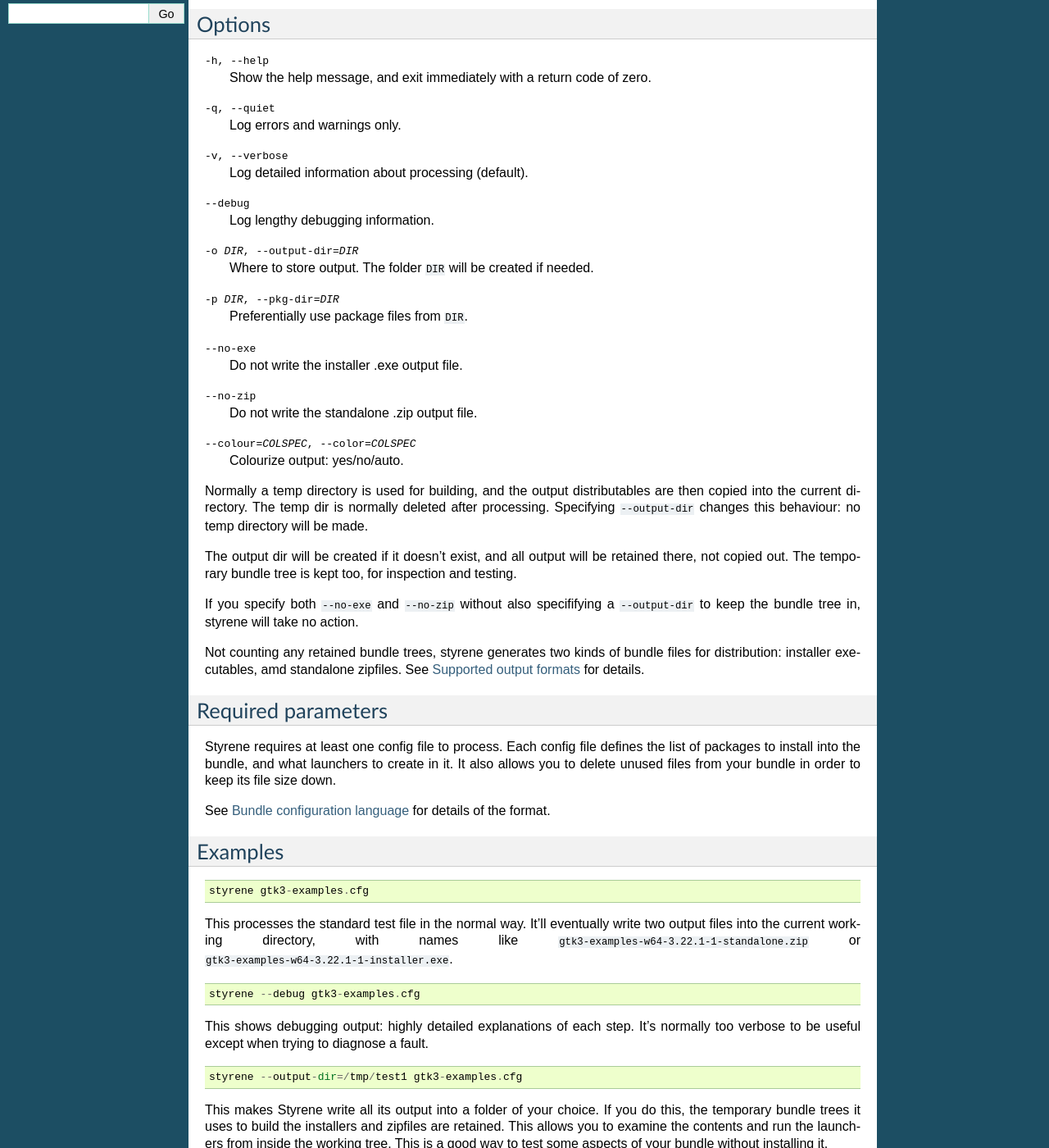
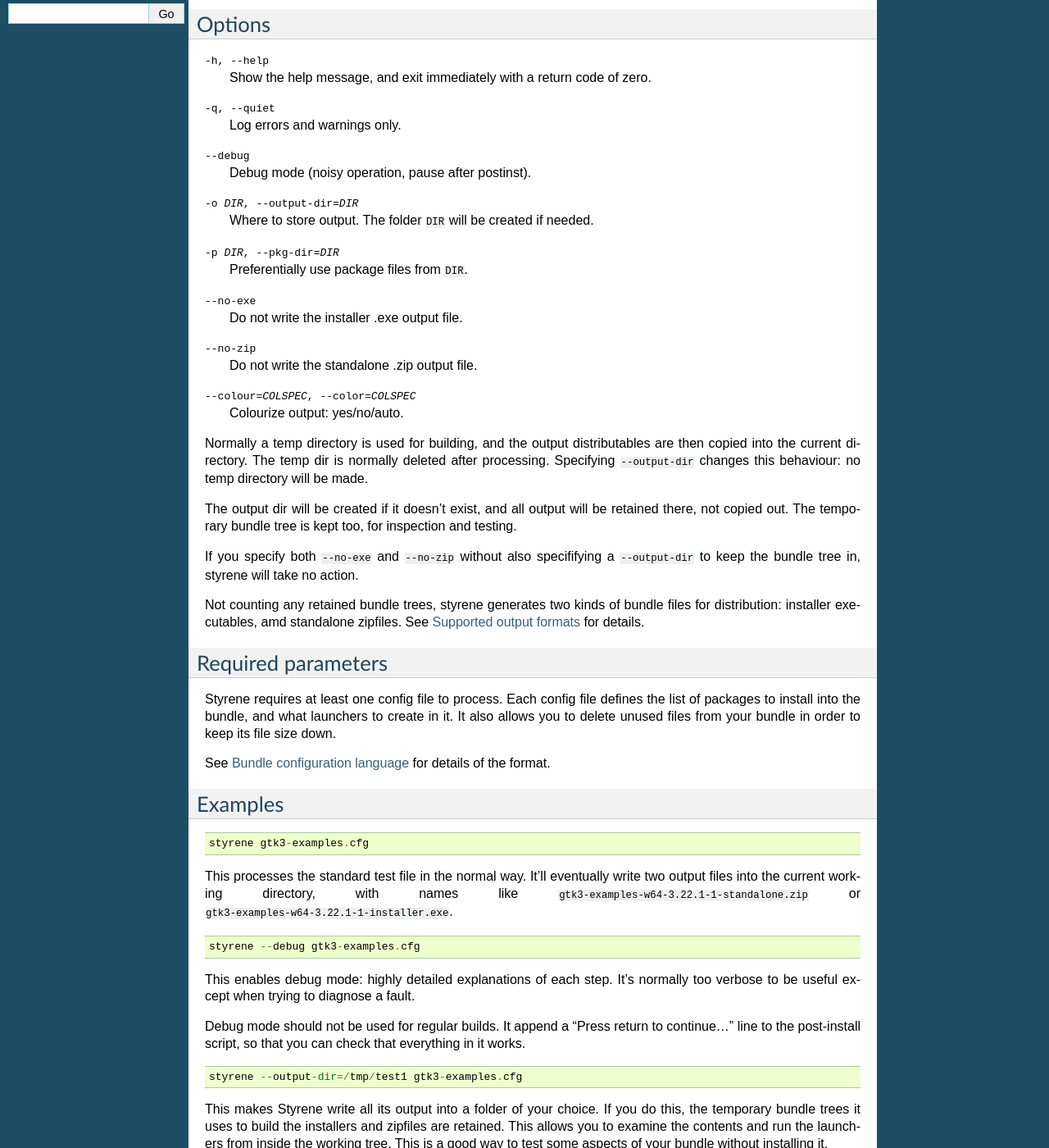
Before and after one commit to achadwick/styrene, a Sphinx documentation site: the page built from docs/cmdline.rst, in a window 1280 px wide and 1400 px high, scrolled down 360 px. Shown: the whole window at 82% size. Built offline with Sphinx 7.4.7, drawn with Linux system fonts in a browser that asks for light colours.

Commit message:
Add extra pause in --debug mode
Debug mode is now an option in its own right.

Closes achadwick/styrene#8.

```diff
--- a/docs/cmdline.rst
+++ b/docs/cmdline.rst
@@ -29,8 +29,7 @@
 -h, --help  Show the help message,
             and exit immediately with a return code of zero.
 -q, --quiet           Log errors and warnings only.
--v, --verbose         Log detailed information about processing (default).
---debug               Log lengthy debugging information.
+--debug               Debug mode (noisy operation, pause after postinst).
 -o DIR, --output-dir=DIR   Where to store output.
                            The folder ``DIR`` will be created if needed.
 -p DIR, --pkg-dir=DIR   Preferentially use package files from ``DIR``.
@@ -85,9 +84,13 @@
 
      styrene --debug gtk3-examples.cfg
 
-This shows debugging output: highly detailed explanations of each step.
+This enables debug mode: highly detailed explanations of each step.
 It's normally too verbose to be useful
 except when trying to diagnose a fault.
+
+Debug mode should not be used for regular builds.
+It append a “Press return to continue…” line to the post-install script,
+so that you can check that everything in it works.
 
 ::
 
```
Also changed, not shown: 2 other files.
